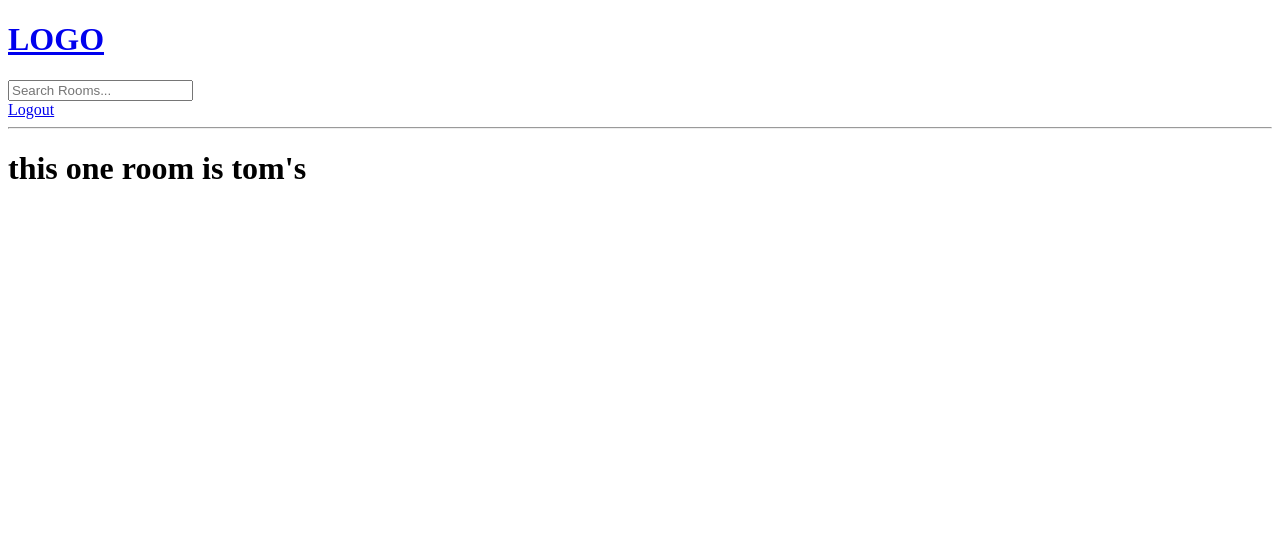
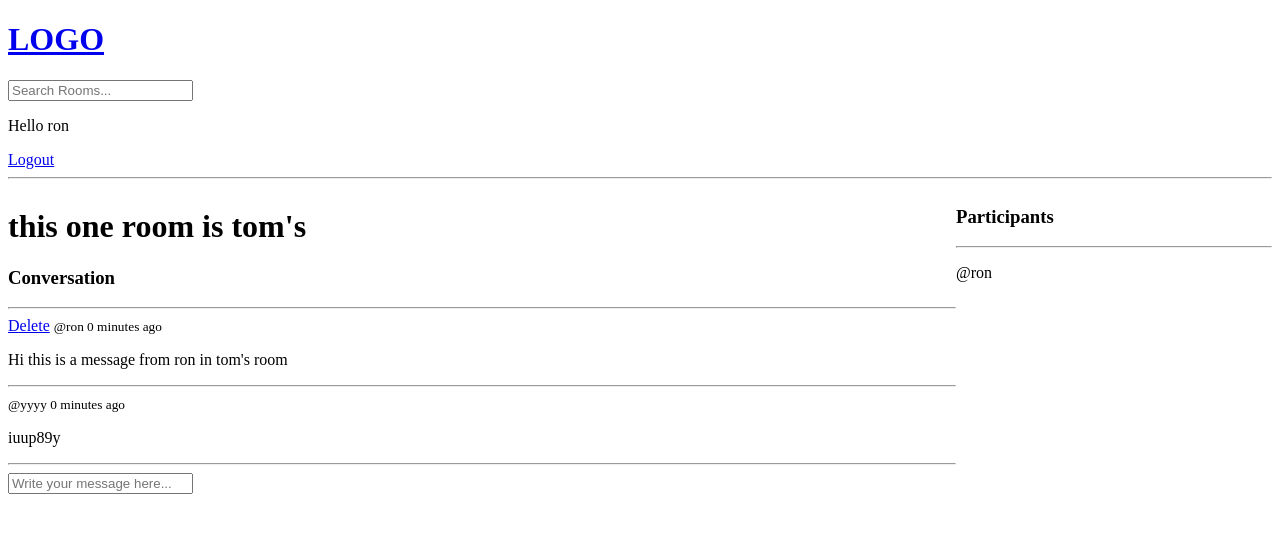
Before and after one commit to Yavisth/studybud, a Django app: page /room/9 in a window 1280 px wide. Shown: the top 533 px of the page. Run offline with Django 3.2, Linux system fonts and the light colour scheme; a user stored in the database is signed in; data comes from the database, SQL or seed files in the repository; both versions use the stored data as it was after the commit.

Commit message:
BE_stg5_Componets

```diff
--- a/base/models.py
+++ b/base/models.py
@@ -13,7 +13,7 @@ class Room(models.Model):
   topic = models.ForeignKey(Topic, on_delete=models.SET_NULL, null = True)
   name = models.CharField(max_length=200)
   description = models.TextField(null=True, blank=True)
-  # participants  =
+  participants  = models.ManyToManyField(User, related_name='participants', blank=True)
   updated = models.DateTimeField(auto_now=True)
   created = models.DateTimeField(auto_now_add=True)
 
@@ -32,5 +32,8 @@ class Message(models.Model):
   updated = models.DateTimeField(auto_now=True)
   created = models.DateTimeField(auto_now_add=True)
 
+  class Meta:
+    ordering = ['-updated','-created']
+
   def __str__(self):
     return self.body[0:50]
--- a/base/templates/base/room.html
+++ b/base/templates/base/room.html
@@ -2,6 +2,55 @@
 
 {%block content%}
 
-<h1>{{room.name}}</h1>
+<style>
+  .room-container{
+    display: grid;
+    grid-template-columns: 3fr 1fr;
+  }
+</style>
+<div class="room-container">
+  <div>
+
+    <h1>{{room.name}}</h1>
+
+    <p>{{room.description}}</p>
+
+    <div class="comment-wrapper">
+      <h3>Conversation</h3>
+      <hr>
+
+      {% for message in room_messages%}
+        <div>
+          {% if request.user == message.user %}
+          <a href="{% url 'delete-message' message.id %}"> Delete</a>
+          {% endif %}
+          <small>@{{message.user}} {{message.created|timesince}} ago </small>
+          <p>{{message.body}}</p>
+          <hr>
+        </div>
+      {% endfor %}
+    </div>
+
+    {% if request.user.is_authenticated %}
+    <div class="comment-form">
+      <form method="POST" action="">
+        {% csrf_token %}
+        <input type="text" name="body" placeholder="Write your message here..."/>
+      </form>
+
+    </div>
+    {% endif %}
+  </div>
+
+  <div>
+    <h3>Participants</h3>
+    <hr>
+    {%for user in participants%}
+    <div>
+      <p>@{{user.username}}</p>
+    </div>
+    {%endfor%}
+  </div>
+</div>
 
 {%endblock content%}
--- a/base/urls.py
+++ b/base/urls.py
@@ -4,11 +4,13 @@ from . import views
 urlpatterns = [
   path('login/', views.loginpage, name="login"),
   path('logout/', views.logoutUser, name="logout"),
+  path('register/', views.registerPage, name="register"),
 
   path('', views.home, name="home"),
   path('room/<str:pk>', views.room, name="room"),
   path('update-room/<str:pk>/', views.updateRoom, name="update-room"),
   path('delete-room/<str:pk>/', views.deleteRoom, name="delete-room"),
+  path('delete-message/<str:pk>/', views.deleteMessage, name="delete-message"),
 
   path('create-room/', views.createRoom, name="create-room"),
 ]
--- a/base/views.py
+++ b/base/views.py
@@ -3,8 +3,9 @@ from django.http import HttpResponse
 from django.contrib import messages
 from django.contrib.auth.decorators import login_required
 from django.db.models import Q
-from .models import Room, Topic
+from .models import Room, Topic, Message
 from django.contrib.auth.models import User
+from django.contrib.auth.forms import UserCreationForm
 from django.contrib.auth import authenticate, login, logout
 from .forms import RoomForm
 
@@ -18,9 +19,12 @@ from .forms import RoomForm
 
 # ]
 def loginpage(request):
+  page = 'login'
+  if request.user.is_authenticated:
+    return redirect('home')
 
   if request.method == "POST":
-    username= request.POST.get('username')
+    username= request.POST.get('username').lower()
     password = request.POST.get('password')
 
     try:
@@ -37,12 +41,29 @@ def loginpage(request):
       messages.error(request, 'Username OR Password does not exist')
 
 
-  context = {}
+  context = {'page': page}
   return render(request, 'base/login_register.html', context)
 
 def  logoutUser(request):
   logout(request)
   return redirect('home')
+
+def registerPage(request):
+  # page = 'register'
+  form = UserCreationForm()
+
+  if request.method == 'POST':
+    form = UserCreationForm(request.POST)
+    if form.is_valid():
+      user = form.save(commit=False)
+      user.username = user.username.lower()
+      user.save()
+      login(request, user)
+      return redirect('home')
+    else:
+      messages.error(request, 'An error occured during registration')
+
+  return render(request, 'base/login_register.html', {'form': form})
 
 
 def home(request):
@@ -56,13 +77,26 @@ def home(request):
 
   topics = Topic.objects.all()
   room_count = rooms.count()
+  room_messages = Message.objects.filter(Q(room__topic__name__icontains=q))
 
-  context = {'rooms': rooms, 'topics': topics, 'room_count':room_count}
+  context = {'rooms': rooms, 'topics': topics, 'room_count':room_count, 'room_messages': room_messages}
   return render(request, 'base/home.html', context)
 
 def room(request, pk):
   room = Room.objects.get(id=pk)
-  context = {'room': room}
+  room_messages = room.message_set.all()
+  participants = room.participants.all()
+
+  if request.method == 'POST':
+    message = Message.objects.create(
+      user = request.user,
+      room=room,
+      body=request.POST.get('body')
+    )
+    room.participants.add(request.user)
+    return redirect('room', pk=room.id)
+
+  context = {'room': room, 'room_messages': room_messages, 'participants':participants}
   return render(request, 'base/room.html', context)
 
 @login_required(login_url='login')
@@ -106,3 +140,15 @@ def deleteRoom(request, pk):
     room.delete()
     return redirect('home')
   return render(request, 'base/delete.html', {'obj':room})
+
+@login_required(login_url='login')
+def deleteMessage(request, pk):
+  message = Message.objects.get(id=pk)
+
+  if request.user != message.user:
+    return HttpResponse('Invalid User!')
+
+  if request.method == 'POST':
+    message.delete()
+    return redirect('home')
+  return render(request, 'base/delete.html', {'obj':message})
--- a/templates/navbar.html
+++ b/templates/navbar.html
@@ -9,6 +9,7 @@
 </form>
 
 {% if request.user.is_authenticated %}
+<p>Hello {{request.user}}</p>
 <a href="{% url 'logout' %}">Logout</a>
 {% else %}
 <a href="{% url 'login' %}">Login</a>
```
Also changed, not shown: base/templates/base/activity_component.html (added, +14 -0 lines), base/templates/base/feed_component.html (added, +12 -0 lines), base/templates/base/home.html (+7 -24 lines), base/templates/base/login_register.html (+15 -0 lines), base/templates/base/topics_component.html (added, +12 -0 lines), base/migrations/0003_alter_room_options_room_participants.py (added), db.sqlite3.
